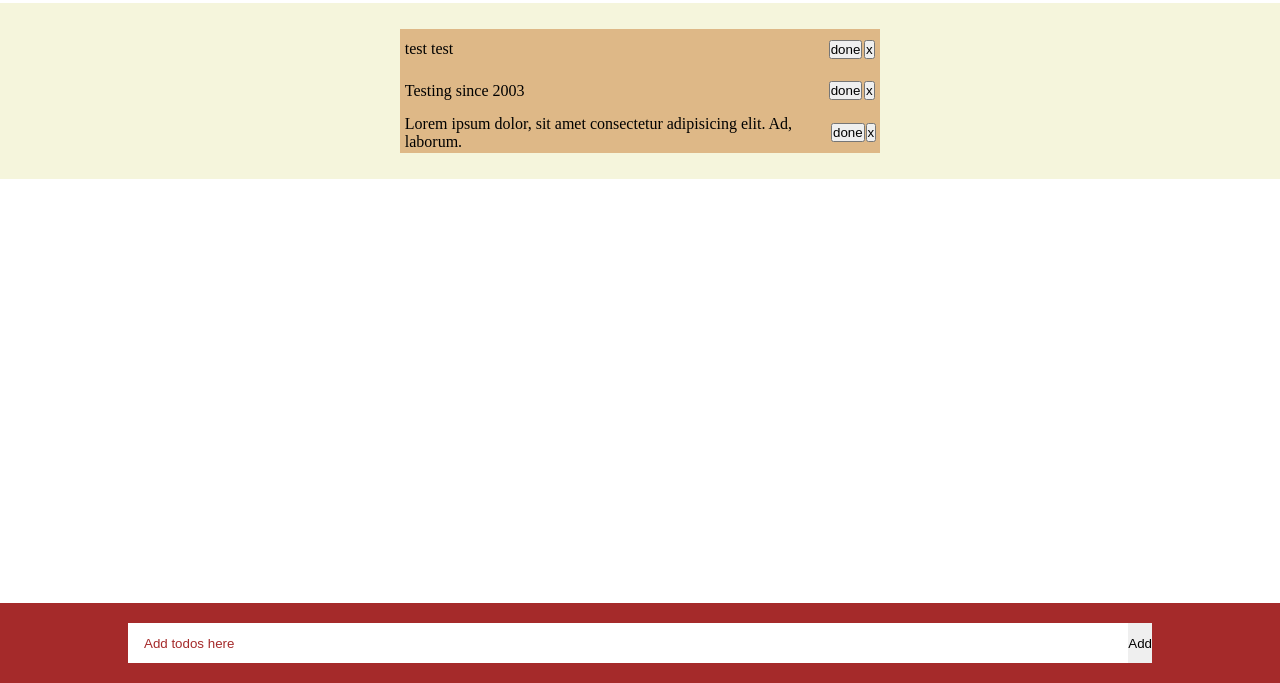
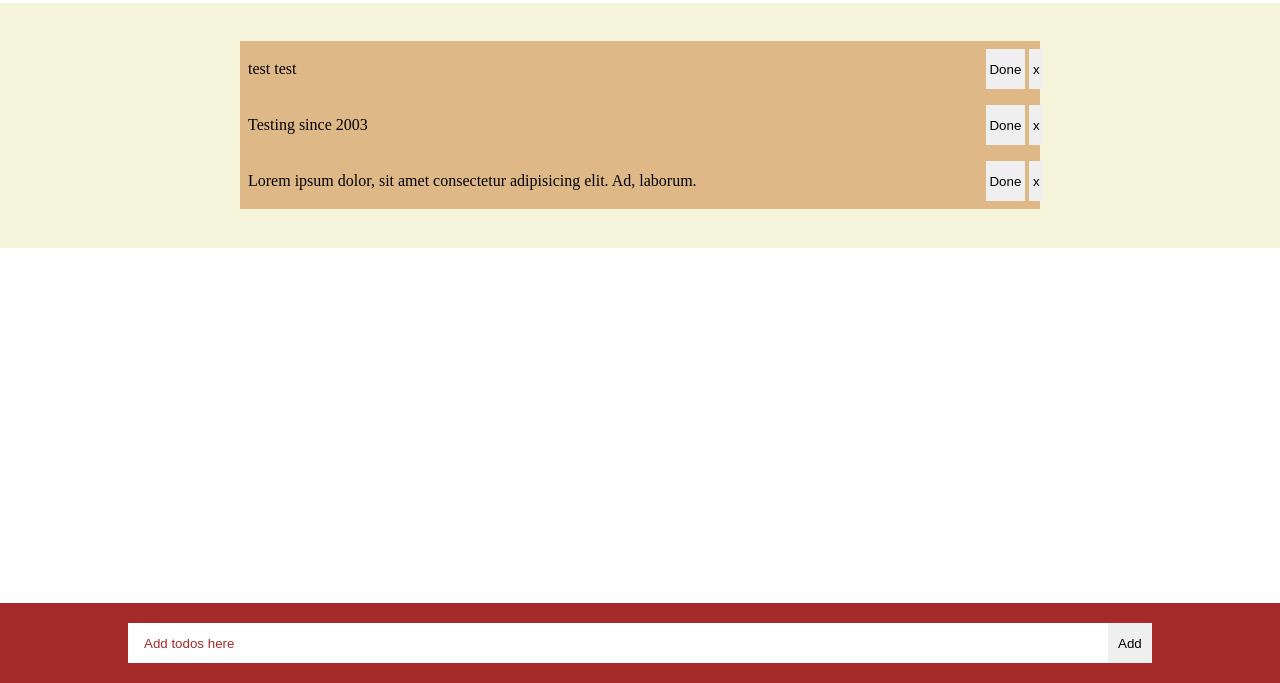
Before and after one commit to ju-nmd2022/fop-todo-list-Life-of-Felix, a plain HTML site: page index.html in a window 1280 px wide. Shown: the part 117-800 px from the top of the page. Drawn offline with Linux system fonts and the light colour scheme.

Commit message:
0.2.0 new day new strides

```diff
--- a/css/stylesheet.css
+++ b/css/stylesheet.css
@@ -26,34 +26,39 @@ main{
     display: flex;
     align-items: center;
     flex-direction: column;
-    padding: 2% 0%;
+    padding: 3% 0%;
 }
 main ul{
     background-color: burlywood;
     height: 100%;
-    width: 30rem;
-    max-width: 80%;
+    width: 90%;
+    max-width: 50rem;
     display: flex;
     flex-direction: column;
     justify-content: flex-start;
+
 }
 main ul li{
-    height: 2rem;
     list-style-type: none;
     display: flex;
     justify-content: space-between;
     margin: 1%;
     align-items: center;
+
 }
 main ul li span{
-   width: 10%;
-   display: flex;
-   justify-content: space-between;
+    display: flex;
+    justify-content: space-around;
+    gap: 10%;
+    box-sizing: content-box;
+    box-sizing: border-box;
+    margin-right: 1%;
 }
 main ul li span button{
-    margin: 0% 1%;
+    border: none;
+    padding: 10%;
 }
-.addForm{
+footer{
     height: 10vh;
     width: 100%;
     background-color: brown;
@@ -63,13 +68,13 @@ main ul li span button{
     align-items: center;
     justify-content: center;
 }
-.addForm section{
+.addForm {
     width: 80%;
     display: flex;
     align-items: center;
     justify-content: center;
 }
-.addForm input{
+.addForm input, button{
     height: 2.5rem;
     border: none;
 }
@@ -80,3 +85,6 @@ main ul li span button{
     color: brown;
     padding-left: 1rem;
 }
+.addForm button{
+    padding: 0% 1%;
+}
--- a/index.html
+++ b/index.html
@@ -6,7 +6,7 @@
     <meta name="viewport" content="width=device-width, initial-scale=1.0">
     <title>Todo</title>
     <link rel="stylesheet" href="css/stylesheet.css">
-    <!-- favicon -->
+    <!-- favicon as extra goes here-->
 </head>
 <body>
     <div class="wrapper">
@@ -15,20 +15,17 @@
         </header>
         <main>
             <ul class="todoList">
-                <li>test test <span><button>done</button><button>x</button></span></li>
-                <li>Testing since 2003 <span><button>done</button><button>x</button></span></li>
-                <li>Lorem ipsum dolor, sit amet consectetur adipisicing elit. Ad, laborum.<span><button>done</button><button>x</button></span></li>
-
+                <li>test test <span><button>Done</button><button>x</button></span></li>
+                <li>Testing since 2003 <span><button>Done</button><button>x</button></span></li>
+                <li>Lorem ipsum dolor, sit amet consectetur adipisicing elit. Ad, laborum.<span><button>Done</button><button>x</button></span></li>
             </ul>
-            <!-- Bit unsure if form is needed and if add should just be seprate button rather than a input -->
-            <form class="addForm" action="">
-                <section>
-                    <input id="inputField" type="text" placeholder="Add todos here">
-                    <input id="addButton" type="submit" value="Add">
-                </section>
-
+        </main>
+        <footer>
+            <form class="addForm">
+                <input id="inputField" type="text" placeholder="Add todos here">
+                <button type="button">Add</button>
             </form>
-        </main>
+        </footer>
     </div>
 </body>
 <script src="script.js"></script>
--- a/script.js
+++ b/script.js
@@ -0,0 +1,37 @@
+// Adding todos
+
+let InputButton = document.querySelector(".addForm button")
+let InputField = document.querySelector("#inputField")
+let listNum = 0
+
+InputButton.addEventListener("click",readNStore)
+// If the user press enter on the input field the page reloads, as I belive it wants to run script from the html but can't find and just reloads the site. Thus we need to store what the user wrote if the press enter.
+InputField.addEventListener("keydown",(key)=>{
+    if(key.keyCode === 13){
+        readNStore()
+    }
+})
+
+
+function readNStore(){
+    let inTodo = document.querySelector(".addForm input")
+
+// Think on how to structur the array know which task is what task, aswell how do the button speficed itself from the others
+
+
+    localStorage.setItem(listNum,inTodo.value)
+    console.log(inTodo.value)
+    inTodo.value = ''
+}
+console.log(localStorage.getItem(listNum)+ "    ///old value")
+
+
+// here we need to identify which once of the task buttons are press, so not all or something else turn done or gets remove.
+
+// Mark as done
+
+
+
+
+
+// Remove todo
```
